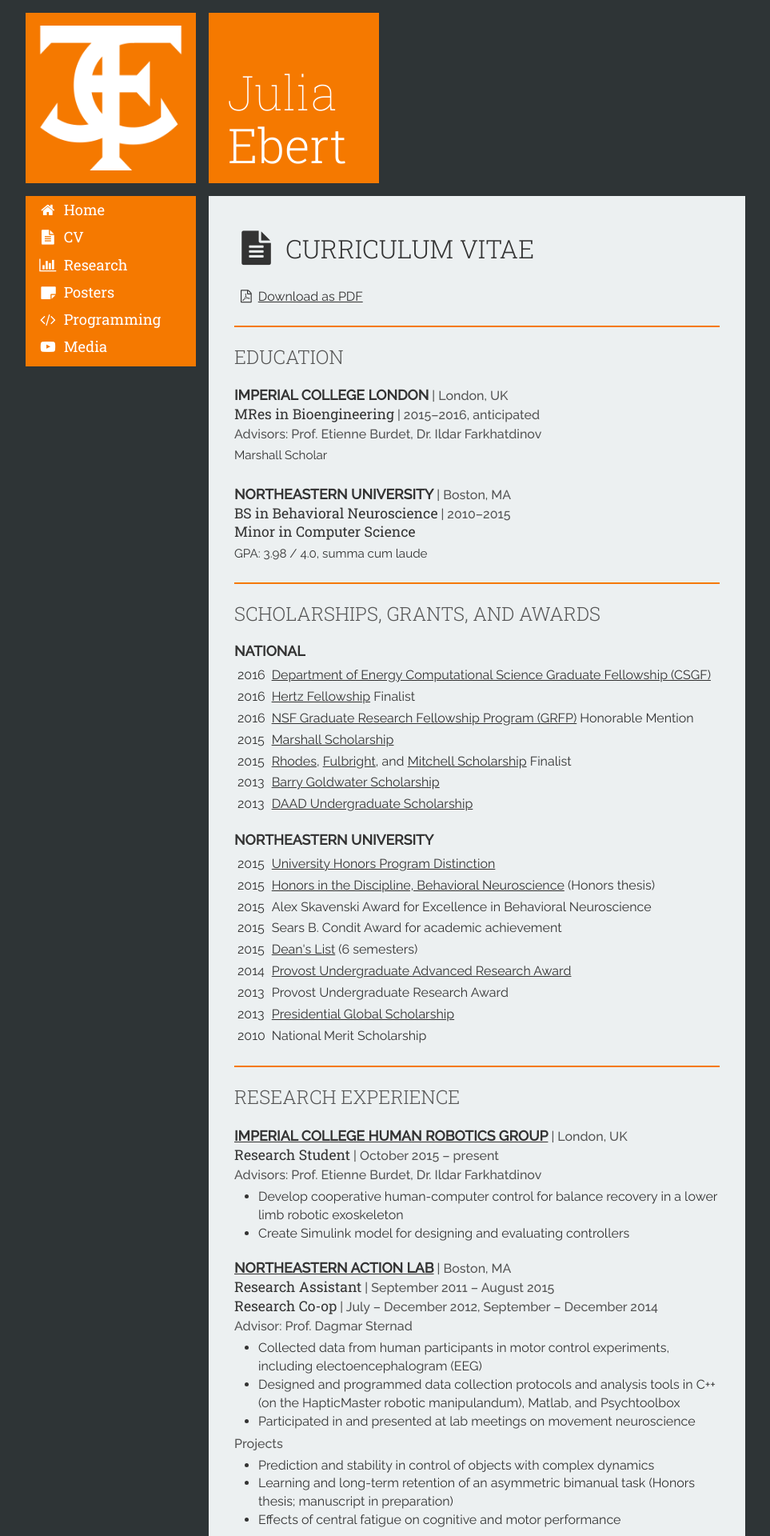
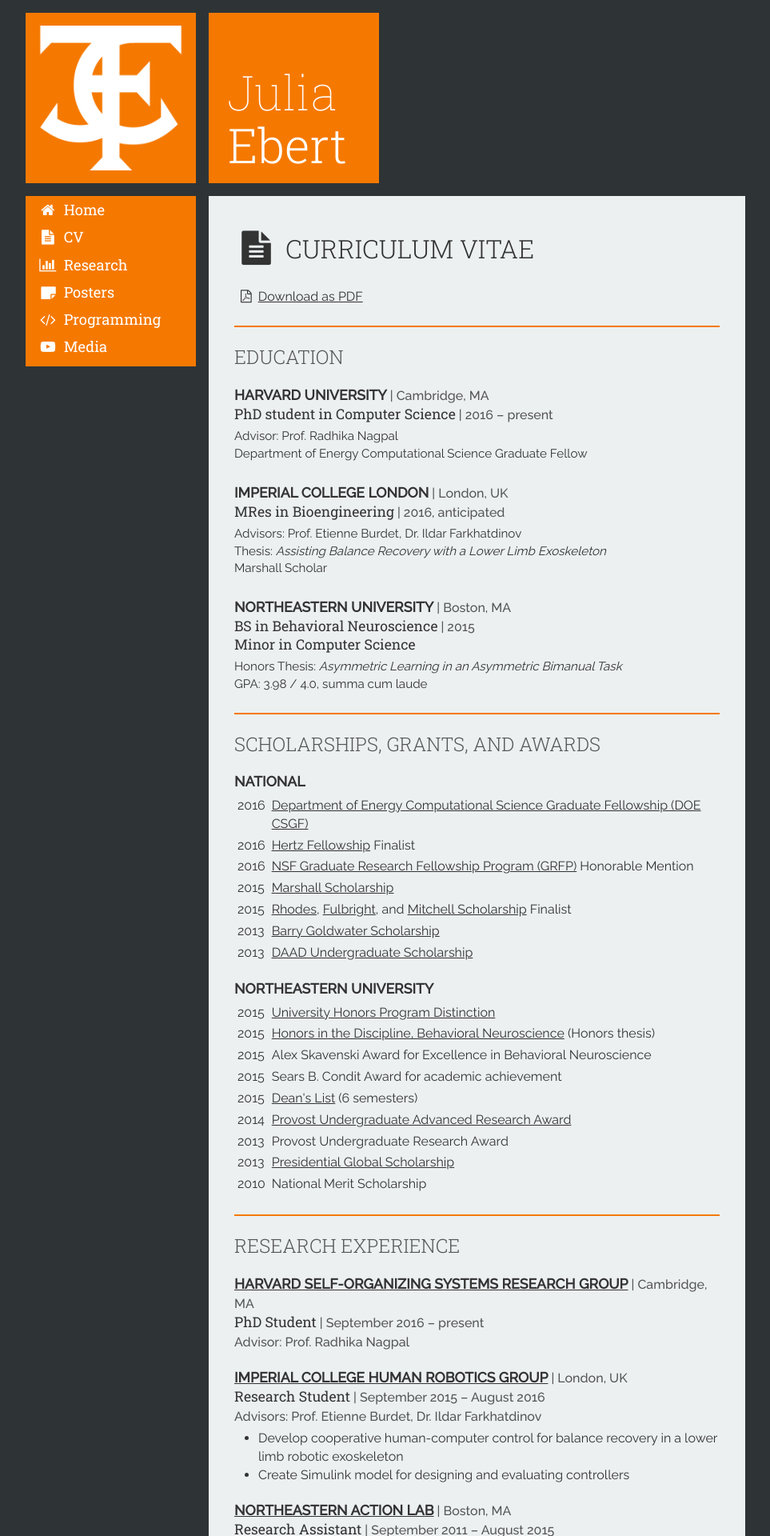
Before and after one commit to jtebert/jtebert.github.io, a Jekyll site: the page built from cv/index.html, in a window 1280 px wide. Shown: the top 1920 px of the page at 80% size, without its empty margins (158-1121 px from the left). Built offline with Jekyll 4.4.1, drawn with Linux system fonts in a browser that asks for light colours; nearby versions of some CDN libraries; some of the changed text lies outside the part shown.

Commit message:
Update with Harvard info, EuroHaptics poster

```diff
--- a/_sass/_custom.scss
+++ b/_sass/_custom.scss
@@ -197,9 +197,18 @@
   a {
     display: block;
     width: 100%;
-    padding: .6em 1em;
+    padding: .6em 1em .6em 2.6em;
     text-decoration: none;
     color: inherit;
+    position: relative;
+    vertical-align: middle;
+
+    i {
+      position: absolute;
+      left: 0;
+      //top: 50%;
+      //margin-top: -0.4em;
+    }
 
     &:hover {
       background-color: $darkMainColor;
--- a/cv/index.html
+++ b/cv/index.html
@@ -12,21 +12,24 @@
 
     <h1 id="education"><a class="section" href="#education">Education</a></h1>
 
-    <!--<h2>Harvard University</h2><h4>| Cambridge, MA</h4><br/>
-    <h3>PhD in Computer Science</h3><h4>| 2016 – present</h4><br/>
-    <h4>Advisor: Prof. Radhika Nagpal</h4>
-    <hr class="sep"/>-->
+    <h2>Harvard University</h2><h4>| Cambridge, MA</h4><br/>
+    <h3>PhD student in Computer Science</h3><h4>| 2016 – present</h4><br/>
+    <p>Advisor: Prof. Radhika Nagpal<br/>
+    Department of Energy Computational Science Graduate Fellow</p>
+    <hr class="sep"/>
 
     <h2>Imperial College London</h2><h4>| London, UK</h4><br/>
-    <h3>MRes in Bioengineering</h3><h4>| 2015–2016, anticipated</h4><br/>
-    <h4>Advisors: Prof. Etienne Burdet, Dr. Ildar Farkhatdinov</h4>
-    <p>Marshall Scholar</p>
+    <h3>MRes in Bioengineering</h3><h4>| 2016, anticipated</h4><br/>
+    <p>Advisors: Prof. Etienne Burdet, Dr. Ildar Farkhatdinov<br/>
+    Thesis: <i>Assisting Balance Recovery with a Lower Limb Exoskeleton</i><br/>
+    Marshall Scholar</p>
     <hr class="sep"/>
 
     <h2>Northeastern University</h2><h4>| Boston, MA</h4><br/>
-    <h3>BS in Behavioral Neuroscience</h3><h4>| 2010–2015</h4><br>
+    <h3>BS in Behavioral Neuroscience</h3><h4>| 2015</h4><br>
     <h3>Minor in Computer Science</h3>
-    <p>GPA: 3.98 / 4.0, summa cum laude<br/>
+    <p>Honors Thesis: <i>Asymmetric Learning in an Asymmetric Bimanual Task</i><br/>
+    GPA: 3.98 / 4.0, summa cum laude<br/>
 
     <!----------------------------------------------------------------------------->
     <hr/>
@@ -37,7 +40,7 @@
     <table>
         <tbody>
         <tr><td>2016</td><td><a href="http://www.krellinst.org/csgf/">
-            Department of Energy Computational Science Graduate Fellowship (CSGF)</a></td></tr>
+            Department of Energy Computational Science Graduate Fellowship (DOE CSGF)</a></td></tr>
         <tr><td>2016</td><td><a href="http://hertzfoundation.org/">
             Hertz Fellowship</a> Finalist</td></tr>
         <tr><td>2016</td><td><a href="https://www.nsfgrfp.org/">
@@ -81,22 +84,22 @@
 
     <h1 id="research"><a class="section" href="#research">Research Experience</a></h1>
 
-    <!--<h2><a href="https://www.eecs.harvard.edu/ssr/">Harvard Self-organizing Systems Research Group</a></h2><h4>| Cambridge, MA</h4><br/>
+    <h2><a href="https://www.eecs.harvard.edu/ssr/">Harvard Self-organizing Systems Research Group</a></h2><h4>| Cambridge, MA</h4><br/>
     <h3>PhD Student</h3><h4>| September 2016 – present</h4><br/>
     <h4>Advisor: Prof. Radhika Nagpal</h4>
-    <ul>
+    <!--<ul>
         <li>Develop </li>
     </ul>-->
+    <hr class="sep"/>
 
     <h2><a href="http://www.imperial.ac.uk/human-robotics">Imperial College Human Robotics Group</a></h2><h4>| London, UK</h4><br/>
-    <h3>Research Student</h3><h4>| October 2015 – present</h4><br/>
+    <h3>Research Student</h3><h4>| September 2015 – August 2016</h4><br/>
     <h4>Advisors: Prof. Etienne Burdet, Dr. Ildar Farkhatdinov</h4>
     <ul>
         <li>Develop cooperative human-computer control for balance recovery in a lower limb robotic exoskeleton</li>
         <li>Create Simulink model for designing and evaluating controllers</li>
     </ul>
     <hr class="sep"/>
-
 
     <h2><a href="http://www.northeastern.edu/actionlab/">Northeastern Action Lab</a></h2><h4>| Boston, MA</h4><br/>
     <h3>Research Assistant</h3><h4>| September 2011 – August 2015</h4><br/>
@@ -205,22 +208,24 @@
 
     <h1 id="other-experience"><a class="section" href="#other-experience">Other Experience</a></h1>
 
+    {% comment %}
     <h2>Field Lines: Science News Project</h2><h4>| London, UK</h4><br/>
     <h3>Founder</h3><h4>| September 2015 – present</h4>
     <ul>
         <li>Lead team of 20 postgraduate students to create a news website serving the scientifically literate public by generating accessible interdisciplinary articles with a rigorous dedication to accuracy and integrity</li>
         <li>Design and program website and backend to support content</li>
     </ul>
-    <hr class="sep">
+    <hr class="sep">-->
 
-    <!--<h2>Suture Score</h2><h4>| London, UK</h4><br/>
+    <h2>Suture Score</h2><h4>| London, UK</h4><br/>
     <h3>Chief Executive Officer</h3><h4>| November 2015 – present</h4>
     <ul>
         <li>Develop application for immediate, objective assessment of surgical trainees' suturing technique</li>
         <li>Collaborate with University Hospital of South Manchester NHS Foundation Trust to test and validate application</li>
         <li>Winner of TELHack, National Health Service hackathon</li>
     </ul>
-    <hr class="sep">-->
+    <hr class="sep">
+    {% endcomment %}
 
     <h2><a href="http://www.marshallscholars.org/">Association of Marshall Scholars</a></h2><h4>| London, UK</h4><br/>
     <h3>Chief Technology Officer</h3><h4>| December 2015 – present</h4>
--- a/index.html
+++ b/index.html
@@ -37,7 +37,7 @@
             </div>
             <div class="col-xs-6 col-sm-4 box-vert-padding">
                 <div class="dummy"></div>
-                <img class="in" src="/assets/imgs/logos/imperial-logo.png"/>
+                <img class="in" src="/assets/imgs/logos/harvard-seas-logo-light.png"/>
             </div>
             <div class="col-xs-6 col-sm-4 box-vert-padding">
                 <div class="dummy"></div>
@@ -46,7 +46,7 @@
                     <ul class="links">
                         <li><a href="https://github.com/jtebert"><i class="fa fa-github fa-fw fa-lg"></i>GitHub</a></li>
                         <li><a href="http://www.linkedin.com/in/ebertjulia/"><i class="fa fa-linkedin fa-fw fa-lg"></i>LinkedIn</a></li>
-                        <li><a href="http://www.imperial.ac.uk/human-robotics"><i class="fa fa-external-link-square fa-fw fa-lg"></i>Human Robotics</a></li>
+                        <li><a href="https://www.eecs.harvard.edu/ssr/"><i class="fa fa-external-link-square fa-fw fa-lg"></i>Self-organizing Systems Research</a></li>
                         <!--<li><a href="http://www.northeastern.edu/actionlab/"><i class="fa fa-external-link-square fa-fw fa-lg"></i>Action Lab</a></li>-->
                         <li><a href="mailto:julia@juliaebert.com"><i class="fa fa-envelope fa-fw fa-lg"></i>Contact Me</a></li>
                     </ul>
--- a/publications/_posts/2014-04-20-ncm.html
+++ b/publications/_posts/2014-04-20-ncm.html
@@ -7,6 +7,6 @@
     <h2>Learning and exploration in a novel dimensionality-reduction task</h2>
     <h3>Society for the Neural Control of Movement 24th Annual Meeting</h3>
     <h4>Amsterdam, NL | 20-25 April 2014</h4>
-    <p>Ebert J, Sternad D, & Schaal S.</p>
+    <p>Ebert J, Sternad D, & Schaal S</p>
     <p><a href="/assets/pdfs/2014_ncm.pdf">View<i class="fa fa-file-pdf-o"></i></a></p>
 </div>
--- a/publications/_posts/2015-04-22-ncm.html
+++ b/publications/_posts/2015-04-22-ncm.html
@@ -7,6 +7,6 @@
     <h2>Asymmetric Learning in an Asymmetric Bimanual Task</h2>
     <h3>Society for the Neural Control of Movement 25th Annual Meeting</h3>
     <h4>Charleston, SC | 20-24 April 2015</h4>
-    <p>Ebert J, Park S, & Sternad D.</p>
+    <p>Ebert J, Park S, & Sternad D</p>
     <p><a href="/assets/pdfs/2015_ncm.pdf">View<i class="fa fa-file-pdf-o"></i></a></p>
 </div>
```
Also changed, not shown: publications/_posts/2016-07-06-eurohaptics.html (added, +12 -0 lines), assets/imgs/logos/harvard-seas-logo-dark.svg (added), assets/imgs/logos/harvard-seas-logo-light.png (added), assets/imgs/logos/harvard-seas-logo-light.svg (added), assets/imgs/publications/2014_ncm.png, assets/imgs/publications/2016_eurohaptics.png (added), 2 other files.
